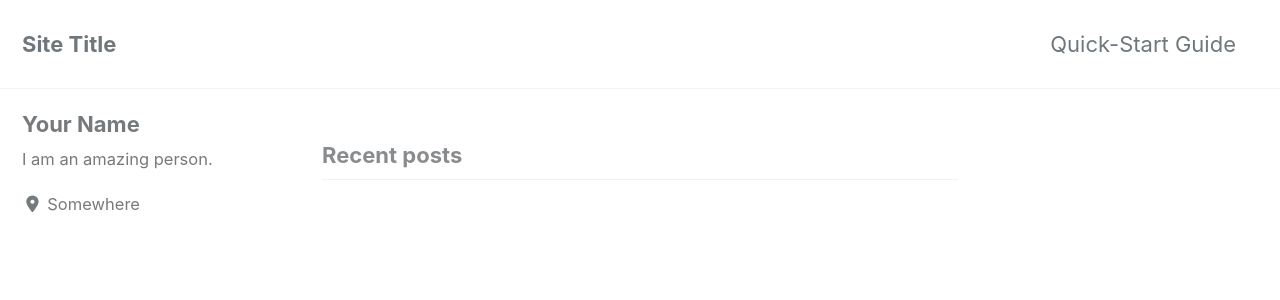
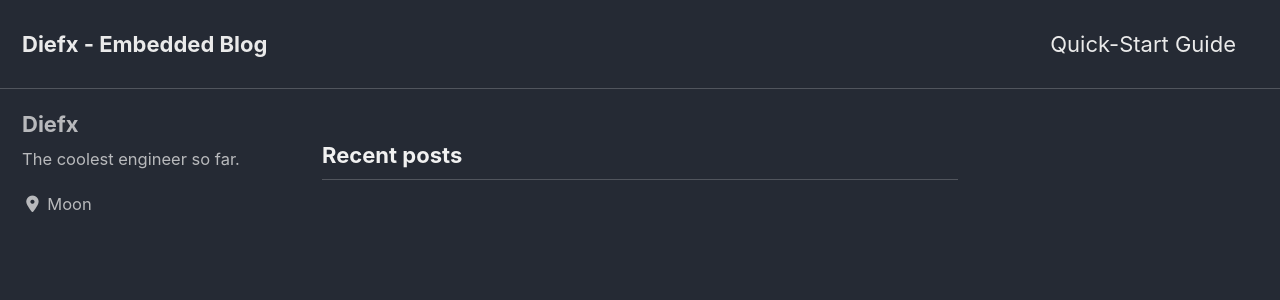
Before and after one commit to diefx/diefx.github.io, a Jekyll site: the page built from index.html, in a window 1280 px wide and 900 px high. Shown: the top 300 px of the window. Built offline with Jekyll 4.4.1, drawn with Linux system fonts in a browser that asks for light colours; cached includes are drawn as plain includes; nearby versions of some CDN libraries; the list of posts is cut into pages by our own code; some of the changed text lies outside the part shown.

Commit message:
initial configuration

```diff
--- a/_config.yml
+++ b/_config.yml
@@ -12,14 +12,14 @@
 
 # theme                  : "minimal-mistakes-jekyll"
 # remote_theme           : "mmistakes/minimal-mistakes"
-minimal_mistakes_skin    : "default" # "air", "aqua", "contrast", "dark", "dirt", "neon", "mint", "plum", "sunrise"
+minimal_mistakes_skin    : "dark" # "air", "aqua", "contrast", "dark", "dirt", "neon", "mint", "plum", "sunrise"
 
 # Site Settings
 locale                   : "en-US"
-title                    : "Site Title"
+title                    : "Diefx - Embedded Blog"
 title_separator          : "-"
-name                     : "Your Name"
-description              : "An amazing website."
+name                     : "Diefx"
+description              : "Just another web blog trying to share some knowledge."
 url                      : # the base hostname & protocol for your site e.g. "https://mmistakes.github.io"
 baseurl                  : # the subpath of your site, e.g. "/blog"
 repository               : # GitHub username/repo-name e.g. "mmistakes/minimal-mistakes"
@@ -106,10 +106,10 @@ analytics:
 
 # Site Author
 author:
-  name             : "Your Name"
+  name             : "Diefx"
   avatar           : # path of avatar image, e.g. "/assets/images/bio-photo.jpg"
-  bio              : "I am an amazing person."
-  location         : "Somewhere"
+  bio              : "The coolest engineer so far."
+  location         : "Moon"
   email            :
   links:
     - label: "Email"
@@ -293,3 +293,10 @@ defaults:
       comments: # true
       share: true
       related: true
+  # _pages
+  - scope:
+      path: ""
+      type: pages
+    values:
+      layout: single
+      author_profile: true
```
